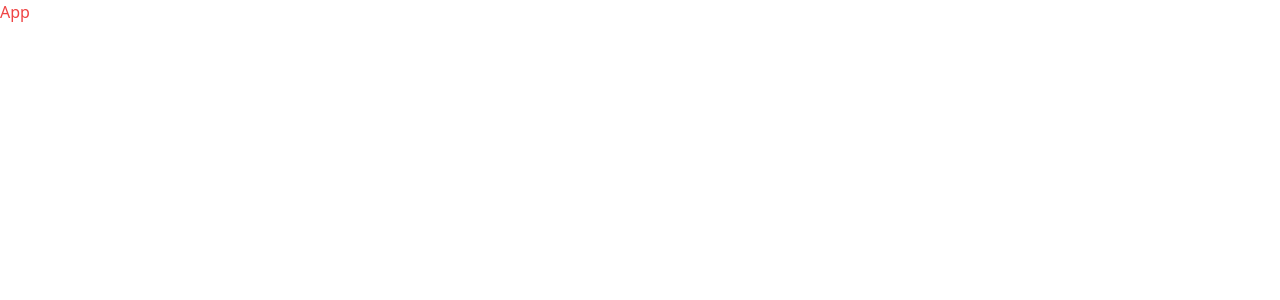
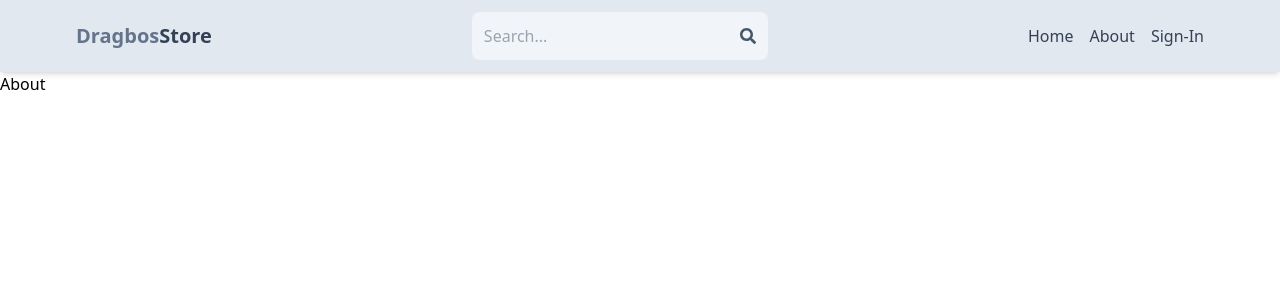
Before and after one commit to drakeRAGE/WebBookStore, a React (Vite) app in the folder book/: page /about in a window 1280 px wide. Shown: the top 300 px of the page. Built offline with nearby package versions, Linux system fonts and the light colour scheme.

Commit message:
Create pages and routes with Header component

```diff
--- a/book/package.json
+++ b/book/package.json
@@ -11,7 +11,9 @@
   },
   "dependencies": {
     "react": "^18.2.0",
-    "react-dom": "^18.2.0"
+    "react-dom": "^18.2.0",
+    "react-icons": "^5.0.1",
+    "react-router-dom": "^6.22.3"
   },
   "devDependencies": {
     "@types/react": "^18.2.66",
--- a/book/src/App.jsx
+++ b/book/src/App.jsx
@@ -1,7 +1,23 @@
 import React from 'react'
+import { BrowserRouter , Routes, Route } from 'react-router-dom'
+import Home from './pages/Home'
+import Profile from './pages/Profile'
+import About from './pages/About'
+import Signin from './pages/Signin'
+import SignUp from './pages/SignUp'
+import Header from './components/Header'
 
 export default function App() {
   return (
-    <h1 className='text-red-500'>App</h1>
+    <BrowserRouter>
+    <Header />
+      <Routes>
+        <Route path="/" element={<Home />}></Route>
+        <Route path="/sign-in" element={<Signin />}></Route>
+        <Route path="/sign-up" element={<SignUp />}></Route>
+        <Route path="/profile" element={<Profile />}></Route>
+        <Route path="/about" element={<About />}></Route>
+      </Routes>
+    </BrowserRouter>
   )
 }
--- /dev/null
+++ b/book/src/components/Header.jsx
@@ -0,0 +1,35 @@
+import React from 'react'
+import {FaSearch} from 'react-icons/fa'
+import { Link } from 'react-router-dom'
+
+export default function Header() {
+  return (
+    <header className='bg-slate-200 shadow-md'>
+        <div className='flex justify-between items-center max-w-6xl mx-auto p-3'>
+            <Link to='/'>
+                {/* Here I have added text-sm for mobile and text-xl for screen size greater than mobile*/}
+                <h1 className='font-bold text-sm sm:text-xl flex flex-wrap'>
+                    <span className='text-slate-500'>Dragbos</span>
+                    <span className='text-slate-700'>Store</span>
+                </h1>
+            </Link>
+            <form className='bg-slate-100 p-3 rounded-lg flex items-center'>
+                <input type="text" placeholder='Search...' className='bg-transparent focus:outline-none w-24 sm:w-64'/>
+                <FaSearch className='text-slate-600' />
+            </form>
+
+            <ul className='flex gap-4'>
+                <Link to='/'>
+                    <li className='hidden sm:inline text-slate-700 hover:underline'>Home</li>
+                </Link>
+                <Link to='/about'>
+                    <li className='hidden sm:inline text-slate-700 hover:underline'>About</li>
+                    </Link>
+                <Link to='sign-in'>
+                    <li className='text-slate-700 hover:underline'>Sign-In</li>
+                </Link>
+            </ul>
+        </div>
+    </header>
+  )
+}
--- /dev/null
+++ b/book/src/pages/About.jsx
@@ -0,0 +1,7 @@
+import React from 'react'
+
+export default function About() {
+  return (
+    <div>About</div>
+  )
+}
--- /dev/null
+++ b/book/src/pages/Home.jsx
@@ -0,0 +1,7 @@
+import React from 'react'
+
+export default function Home() {
+  return (
+    <div>Home</div>
+  )
+}
--- /dev/null
+++ b/book/src/pages/Profile.jsx
@@ -0,0 +1,7 @@
+import React from 'react'
+
+export default function Profile() {
+  return (
+    <div>Profile</div>
+  )
+}
--- /dev/null
+++ b/book/src/pages/SignUp.jsx
@@ -0,0 +1,7 @@
+import React from 'react'
+
+export default function SignUp() {
+  return (
+    <div>SignUp</div>
+  )
+}
--- /dev/null
+++ b/book/src/pages/Signin.jsx
@@ -0,0 +1,7 @@
+import React from 'react'
+
+export default function Signin() {
+  return (
+    <div>Signin</div>
+  )
+}
```
Also changed, not shown: 1 other file (tests, documents, lock files or other folders).
